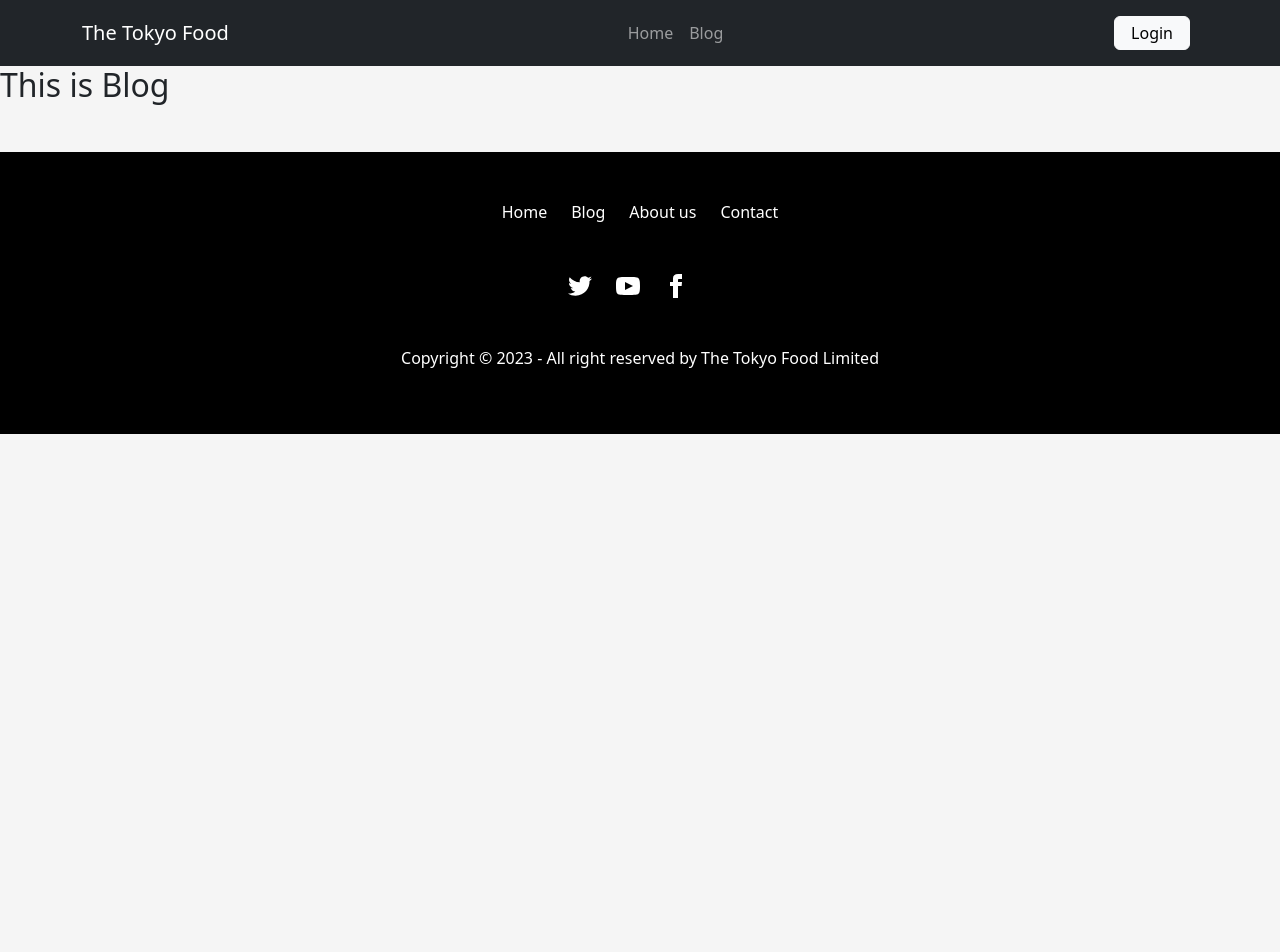
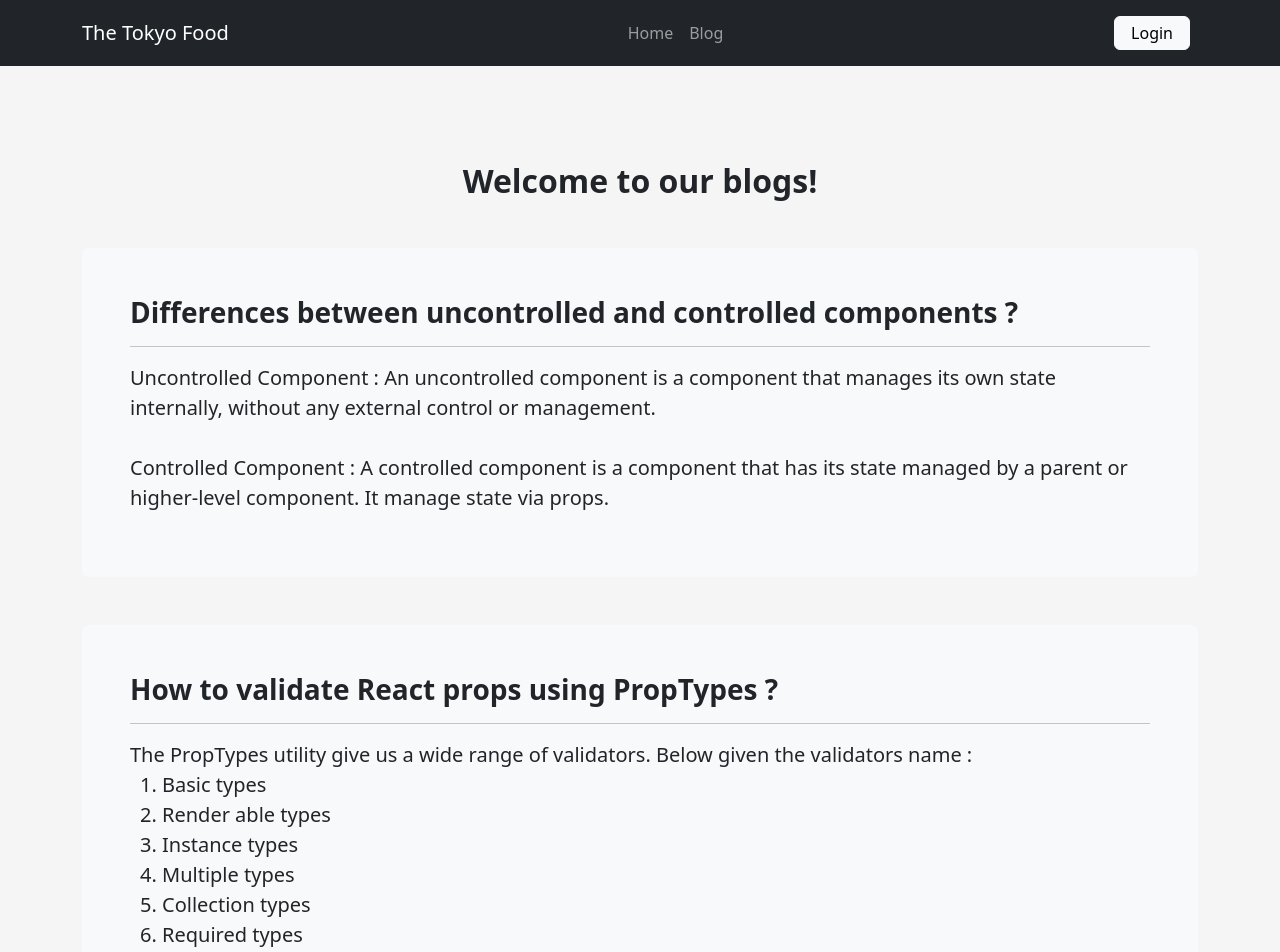
Before and after one commit to Washim-Akram/the-tokyo-food-client, a React (Vite) app: page /blog in a window 1280 px wide. Shown: the top 952 px of the page. Before the commit the page ends 800 px from the top, so only its background shows below. Built offline with nearby package versions, Linux system fonts and the light colour scheme; no server answers.

Commit message:
In the blogs page, write about the specified questions

```diff
--- a/src/components/Blog/Blog.jsx
+++ b/src/components/Blog/Blog.jsx
@@ -1,9 +1,59 @@
-
 const Blog = () => {
     return (
-        <div>
-            <h2>This is Blog</h2>
-        </div>
+        <section className="container my-5 py-5">
+            <h2 className='text-center fw-bold mb-5'>Welcome to our blogs!</h2>
+            <div>
+                <article className='bg-light p-5 rounded-2 mb-5'>
+                    <h3 className='fw-bold mb-2'>Differences between uncontrolled and controlled components ?</h3>
+                    <hr className='mb-3' />
+                    <p className='fw-medium lead'>
+                    <b>Uncontrolled Component : </b>
+                    An uncontrolled component is a component that manages its own state internally, without any external control or management.
+                    <br />
+                    <br />
+                    <b>Controlled Component : </b>
+                     A controlled component is a component that has its state managed by a parent or higher-level component. It manage state via props.
+                    </p>
+                </article>
+
+                <article className='bg-light p-5 rounded-2 mb-5'>
+                    <h3 className='fw-bold mb-2'>How to validate React props using PropTypes ?</h3>
+                    <hr className='mb-3' />
+                    <p className='fw-medium lead'>
+                        The PropTypes utility give us a wide range of validators.
+                        Below given the validators name :
+                        <ol>
+                            <li>Basic types</li>
+                            <li>Render able types</li>
+                            <li>Instance types</li>
+                            <li>Multiple types</li>
+                            <li>Collection types</li>
+                            <li>Required types</li>
+                            <li>Custom types</li>
+                        </ol>
+                    </p>
+                </article>
+
+                <article className='bg-light p-5 rounded-2 mb-5'>
+                    <h3 className='fw-bold mb-2'>Differences between nodejs and express js ?</h3>
+                    <hr className='mb-3' />
+                    <p className='fw-medium lead'>
+                    <b>Node.js : </b>
+                    Node.js is an open source and cross-platform runtime environment for executing JavaScript code. Node.js is not a programming language. its a JavaScript runtime. We use Node.js for back-end services like CRUD operations.
+                    <br />
+                    <br />
+                    <b>Express.js : </b>
+                    Express.js is a node.js framework. Also its not a programming language. its a node.js framework. We can write code more easily by express.js compare to node.js. Express.js also gives us middleware and routing features.
+                    </p>
+                </article>
+
+                <article className='bg-light p-5 rounded-2 mb-5'>
+                    <h3 className='fw-bold mb-2'>What is a custom hook, and why will you create a custom hook ?</h3>
+                    <hr className='mb-3' />
+                    <p className='fw-medium lead'>Custom React JS hooks are reusable functions that we can use to add special and unique functionality to our React applications. Its a convention to make a custom hook that name starts with the use word. Custom hooks make code clean, reuseable and more readable.</p>
+                </article>
+            </div>
+        </section>
     );
 };
 
```
